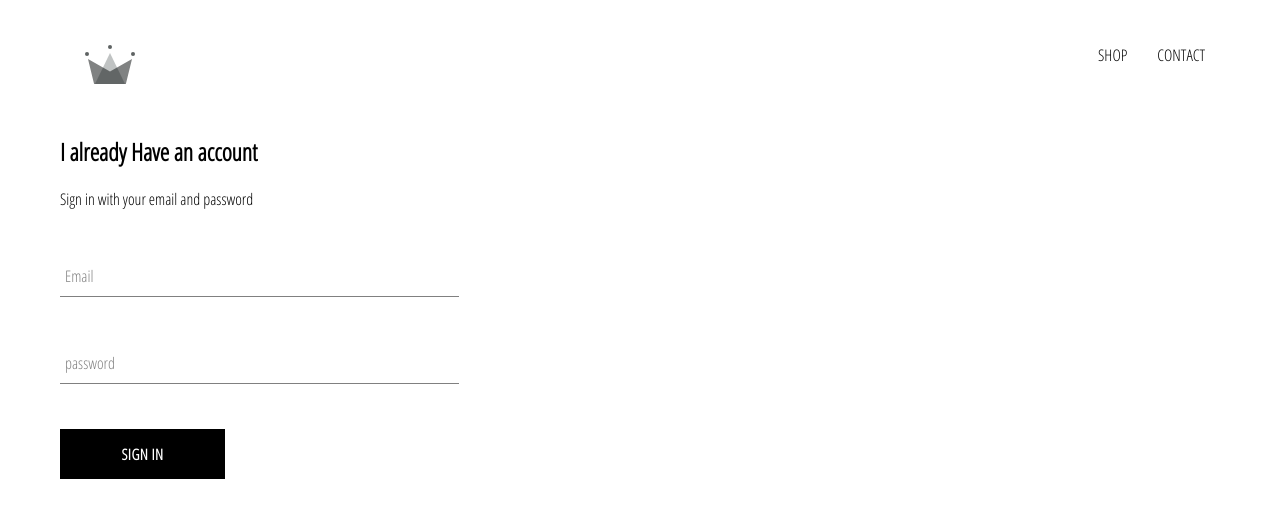
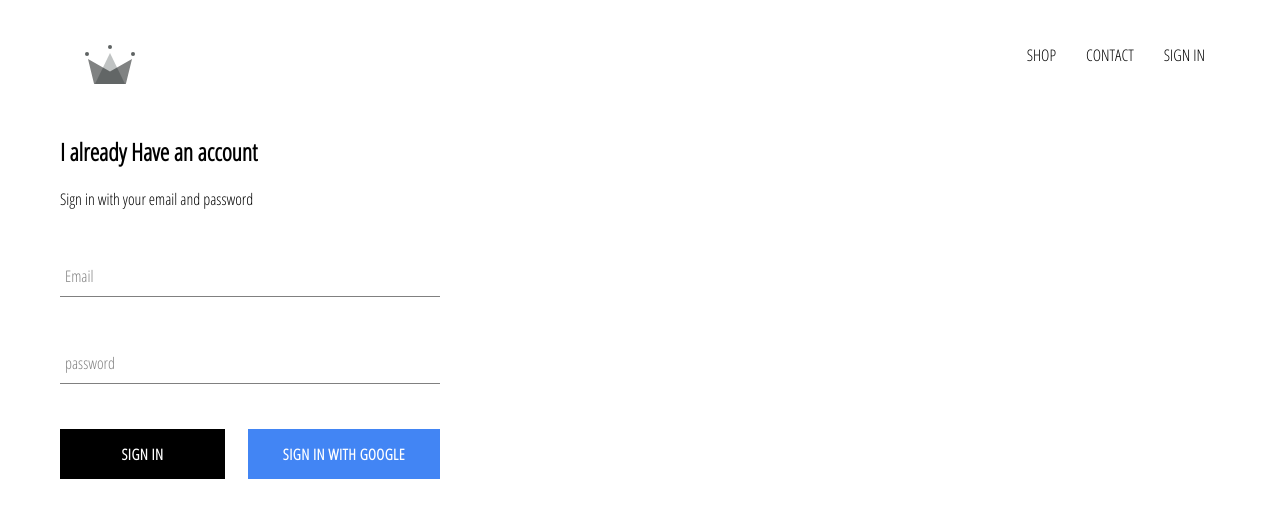
Before and after one commit to ccolonri/crwn-clothing, a React (Create React App) app: page /signin in a window 1280 px wide. Shown: the top 518 px of the page. Built offline with nearby package versions, Linux system fonts and the light colour scheme; no server answers.

Commit message:
Integrated firebase into application, Improve sign in page with sign in with google, add sign out link

```diff
--- a/package.json
+++ b/package.json
@@ -3,6 +3,7 @@
   "version": "0.1.0",
   "private": true,
   "dependencies": {
+    "firebase": "^7.14.5",
     "node-sass": "^4.12.0",
     "react": "^16.9.0",
     "react-dom": "^16.9.0",
--- a/src/App.css
+++ b/src/App.css
@@ -7,3 +7,7 @@
     text-decoration: none;
     color: black;
 }
+
+* {
+    box-sizing: border-box;
+}
--- a/src/App.js
+++ b/src/App.js
@@ -1,24 +1,48 @@
 import React from 'react';
-import {Switch, Route} from 'react-router-dom'
+import { Switch, Route } from 'react-router-dom'
 import Homepage from './pages/homepage/homepage.component'
 import ShopPage from './pages/shop/shop.component'
 import Header from './components/header/header.component'
 import SignInAndSignUp from './pages/sign-in-and-sign-up/sign-in-and-sign-up.component'
+import { auth } from './firebase/firebase.utils';
 
 import './App.css'
 
 
-function App() {
+class App extends React.Component {
+  constructor(){
+    super();
+    this.state = {
+      currentUser: null
+    }
+  }
+
+  unsubscribeFromAuth = null;
+
+  componentDidMount(){
+    this.unsubscribeFromAuth= auth.onAuthStateChanged(user => {
+      this.setState({currentUser: user})
+      console.log(user);
+    })
+  }
+
+  // Make sure to unsubscribe to avoid memory leaks
+  componentWillUnmount() {
+    this.unsubscribeFromAuth();
+  }
+
+  render() {
     return (
       <div>
-    <Header/>
+        <Header currentUser={this.state.currentUser} />
         <Switch>
-      <Route exact path='/' component={Homepage}/>
-      <Route  path='/shop' component={ShopPage}/>
-      <Route  path='/signin' component={SignInAndSignUp}/>
+          <Route exact path='/' component={Homepage} />
+          <Route path='/shop' component={ShopPage} />
+          <Route path='/signin' component={SignInAndSignUp} />
         </Switch>
       </div>
     );
   }
+}
 
 export default App;
--- a/src/components/custom-button/custom-button.component.jsx
+++ b/src/components/custom-button/custom-button.component.jsx
@@ -2,8 +2,8 @@
 
 import './custom-button.styles.scss'
 
-const CustomButton = ({children, ...otherProps}) => (
-    <button className="custom-button" {...otherProps}>
+const CustomButton = ({children, isGoogleSignIn, ...otherProps}) => (
+    <button className={`${isGoogleSignIn ? 'google-sign-in' : ''} custom-button`} {...otherProps}>
         {children}
     </button>
 )
--- a/src/components/custom-button/custom-button.styles.scss
+++ b/src/components/custom-button/custom-button.styles.scss
@@ -19,4 +19,15 @@
       color: black;
       border: 1px solid black;
     }
-  }
+
+    &.google-sign-in {
+      background-color: #4285f4;
+      color: white;
+
+      &.hover {
+        background-color: #357ae8;
+        border: none;
+      }
+    }
+
+}
--- a/src/components/header/header.component.jsx
+++ b/src/components/header/header.component.jsx
@@ -1,9 +1,10 @@
 import React from "react";
 import { Link } from "react-router-dom";
 import { ReactComponent as Logo } from "../../assets/crown.svg";
+import { auth } from '../../firebase/firebase.utils'
 import "./header.styles.scss";
 
-const Header = () => (
+const Header = ({currentUser}) => (
   <div className="header">
     <Link className="logo-container" to="/">
       <Logo className="logo" />
@@ -11,6 +12,12 @@
     <div className='options'>
     <Link className='option' to='/shop'>SHOP</Link>
     <Link className='option' to='/shop'>CONTACT</Link>
+    {
+    currentUser ?
+      <div className="option" onClick={() => auth.signOut()}>SIGN OUT</div>
+      :
+      <Link className="option" to="/signin">SIGN IN</Link>
+    }
     </div>
   </div>
 );
--- a/src/components/header/header.styles.scss
+++ b/src/components/header/header.styles.scss
@@ -20,6 +20,7 @@
 
     .option {
       padding: 10px 15px;
+      cursor: pointer;
     }
   }
 }
--- a/src/components/sign-in/sign-in.component.js
+++ b/src/components/sign-in/sign-in.component.js
@@ -2,6 +2,7 @@
 
 import FormInput from '../../components/form-input/form-input.component';
 import CustomButton from '../../components/custom-button/custom-button.component';
+import {signInWithGoogle } from '../../firebase/firebase.utils'
 
 import './sign-in.styles.scss'
 
@@ -47,7 +48,10 @@
                     handleChange={this.handleChange}
                     required
                     label="password"/>
+                <div className="buttons">
                     <CustomButton type="submit">Sign In</CustomButton>
+                    <CustomButton isGoogleSignIn onClick={signInWithGoogle}>{' '}Sign in with Google {' '}</CustomButton>
+                </div>
                 </form>
             </div>
         )
--- a/src/components/sign-in/sign-in.styles.scss
+++ b/src/components/sign-in/sign-in.styles.scss
@@ -1,5 +1,5 @@
 .sign-in {
-    width: 30vw;
+    width: 380px;
     display: flex;
     flex-direction: column;
 
@@ -7,3 +7,8 @@
         margin: 10px 0;
     }
 }
+
+.buttons {
+    display: flex;
+    justify-content: space-between;
+}
--- /dev/null
+++ b/src/firebase/firebase.utils.js
@@ -0,0 +1,30 @@
+import firebase from 'firebase/app'
+import 'firebase/firestore';
+import 'firebase/auth'
+
+// config from my firebase account.
+const config = {
+    apiKey: "AIzaSyBziEGQXHY5ZzZzcEHovkNRagfFjrDq9qY",
+    authDomain: "crwn-db-2882c.firebaseapp.com",
+    databaseURL: "https://crwn-db-2882c.firebaseio.com",
+    projectId: "crwn-db-2882c",
+    storageBucket: "crwn-db-2882c.appspot.com",
+    messagingSenderId: "901791291076",
+    appId: "1:901791291076:web:7582107c97336b76109b91",
+    measurementId: "G-2E8NNJC913"
+  };
+
+
+  // initialize with config.
+  firebase.initializeApp(config);
+
+  export const auth = firebase.auth();
+  export const firestore = firebase.firestore();
+
+  const provider = new firebase.auth.GoogleAuthProvider();
+  provider.setCustomParameters({ prompt: 'select_account' })
+  export const signInWithGoogle =  () => (
+      auth.signInWithPopup(provider)
+  );
+
+  export default firebase;
```
Also changed, not shown: 1 other file (tests, documents, lock files or other folders). Lines whose indentation alone changed are shown as unchanged.
